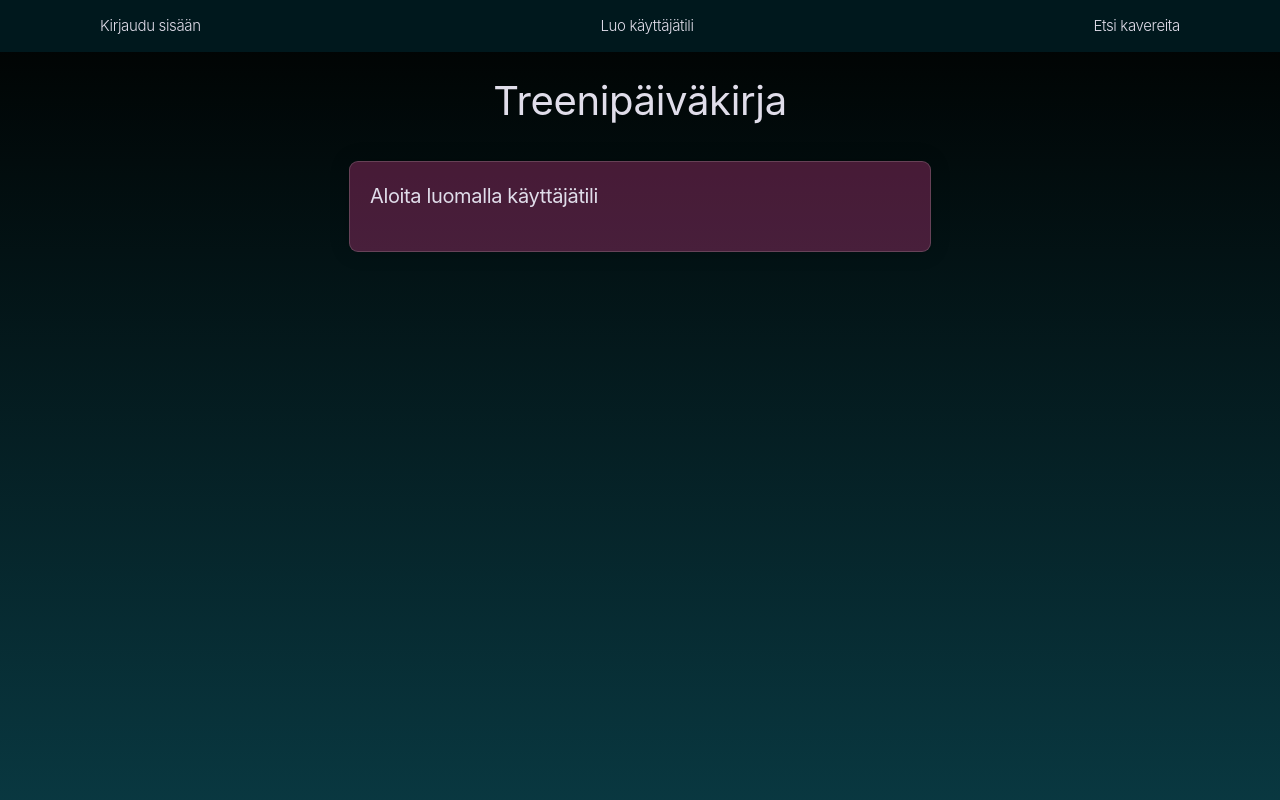
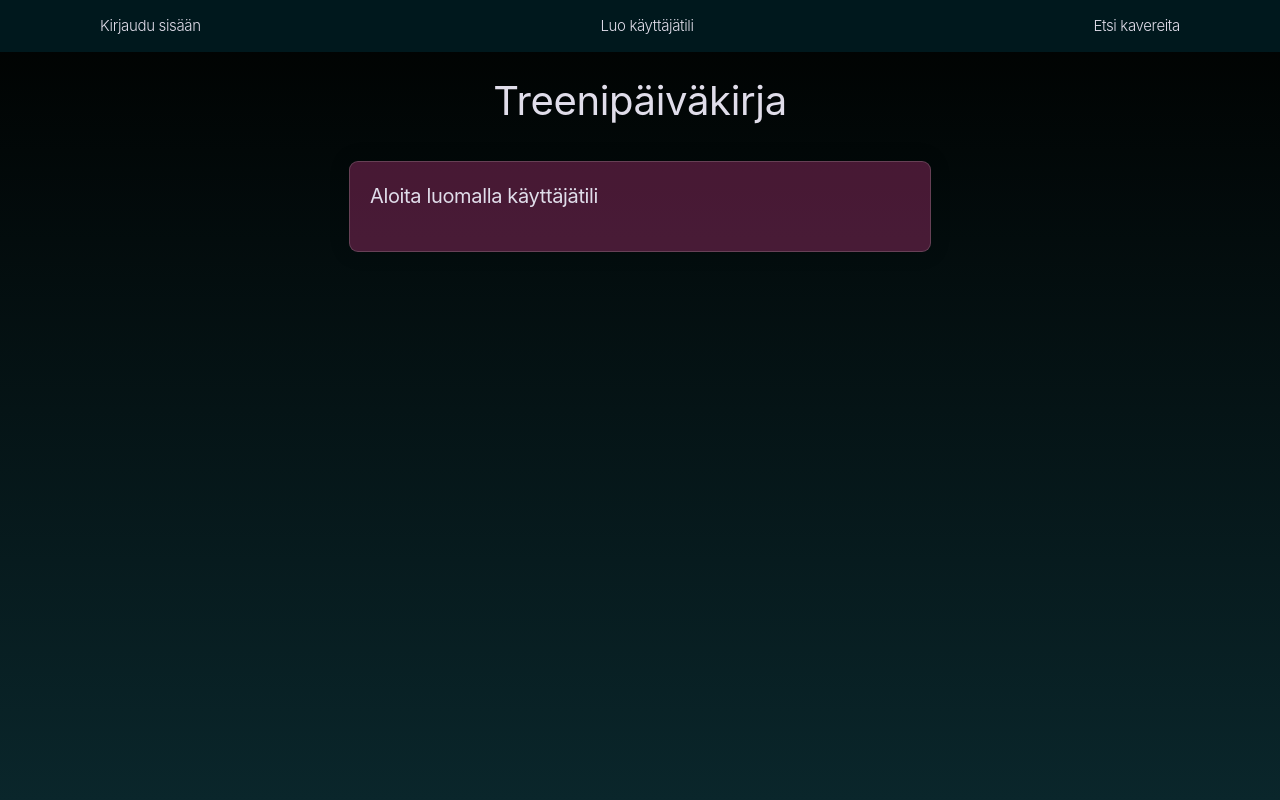
Before and after one commit to ellarasalo/Treenipaivakirja, a Flask app: page / in a window 1280 px wide. Run offline with Flask 3, Linux system fonts and the light colour scheme.

Commit message:
adjust background color

```diff
--- a/static/style.css
+++ b/static/style.css
@@ -11,7 +11,7 @@ html, body {
 body {
   background: linear-gradient(to bottom,
   #000100 0%,
-  #01313af7 100%); /* #011b20b1*/
+  #021f24f7 100%); /* #011b20b1*/
   background-attachment: fixed;
   background-repeat: no-repeat;
   background-size: cover;
```
